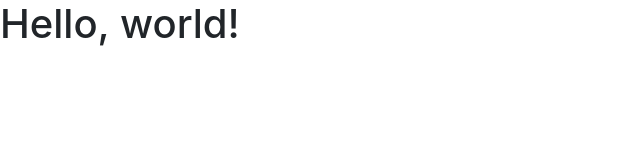
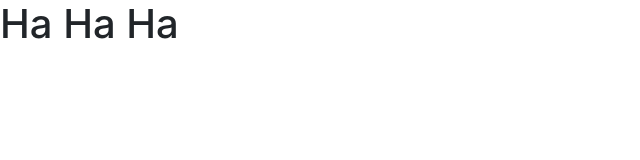
Before and after one commit to kenneth-y-l-wu/simple-todo, a plain HTML site: page index.html in a window 1280 px wide. Shown: the whole page, without its empty margins (0-640 px from the left). Drawn offline with nearby package versions, Linux system fonts and the light colour scheme.

Commit message:
update index.html

```diff
--- a/index.html
+++ b/index.html
@@ -8,10 +8,10 @@
     <!-- Bootstrap CSS -->
     <link rel="stylesheet" href="https://stackpath.bootstrapcdn.com/bootstrap/4.1.1/css/bootstrap.min.css" integrity="sha384-WskhaSGFgHYWDcbwN70/dfYBj47jz9qbsMId/iRN3ewGhXQFZCSftd1LZCfmhktB" crossorigin="anonymous">
 
-    <title>Hello, world!</title>
+    <title>GH page branch</title>
   </head>
   <body>
-    <h1>Hello, world!</h1>
+    <h1>Ha Ha Ha</h1>
 
     <!-- Optional JavaScript -->
     <!-- jQuery first, then Popper.js, then Bootstrap JS -->
```
